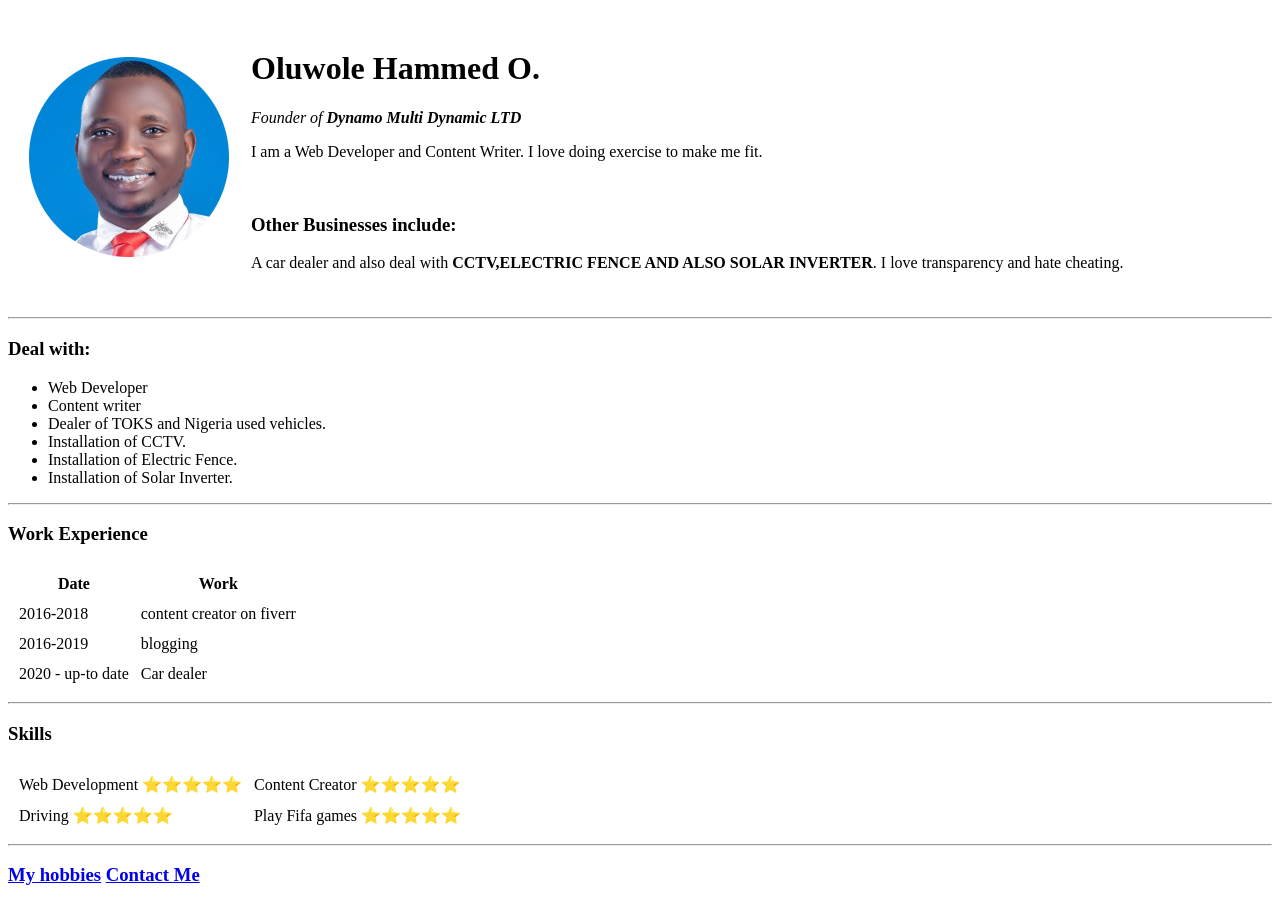
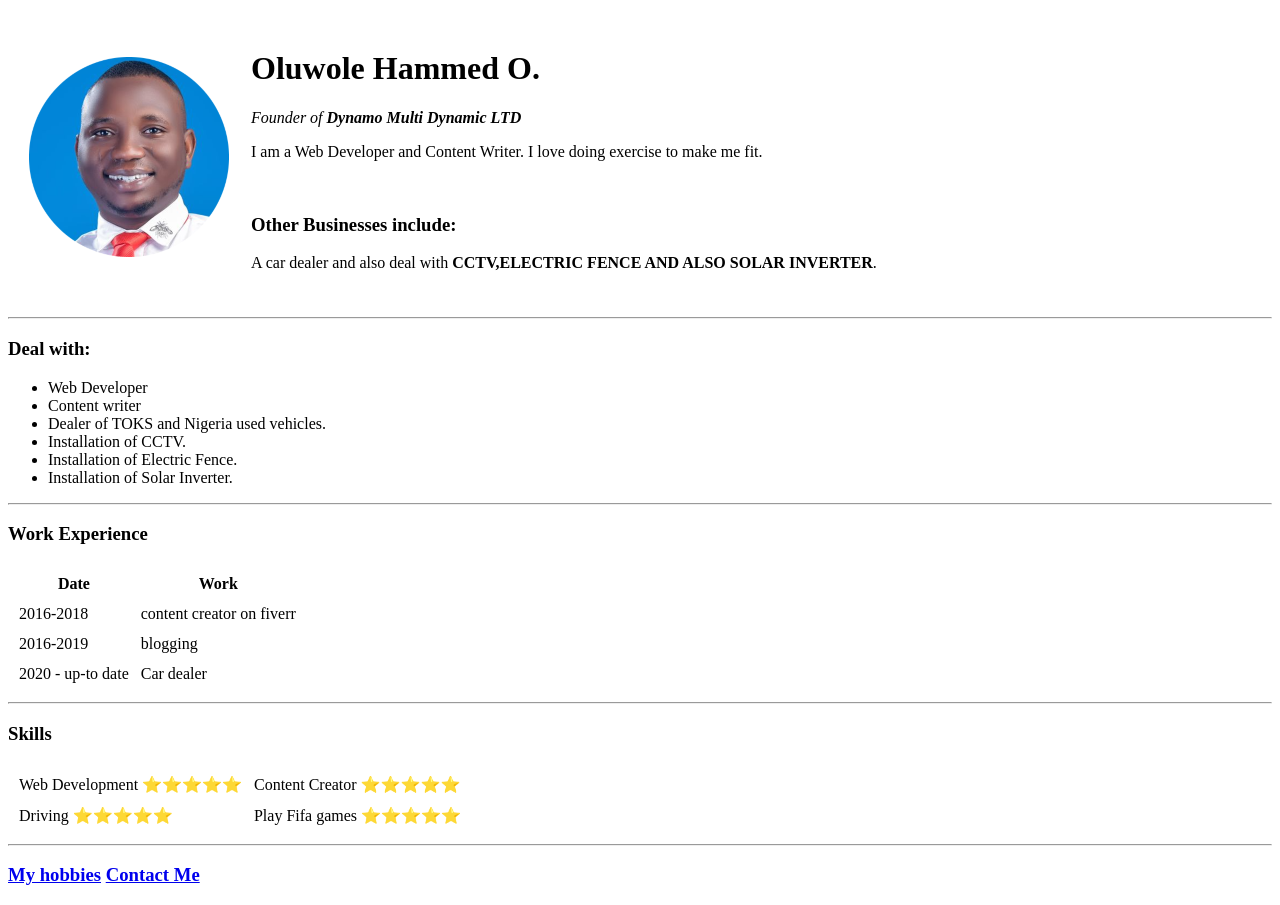
Before and after one commit to Dynamo7001/cv, a plain HTML site: page index.html in a window 1280 px wide. Drawn offline with Linux system fonts and the light colour scheme.

Commit message:
Update index.html

```diff
--- a/index.html
+++ b/index.html
@@ -12,7 +12,7 @@
                 <p><em>Founder of <strong>Dynamo Multi Dynamic LTD</strong></em></p>
                 <p> I am a Web Developer and Content Writer. I love doing exercise to make me fit.</p><br>
                 <h3>Other Businesses include:</h3>
-                <p>A car dealer and also deal with <strong>CCTV,ELECTRIC FENCE AND ALSO SOLAR INVERTER</strong>. I love transparency and hate cheating.</p>
+                <p>A car dealer and also deal with <strong>CCTV,ELECTRIC FENCE AND ALSO SOLAR INVERTER</strong>.</p>
                 </td>
         </tr>
     </table>
```
